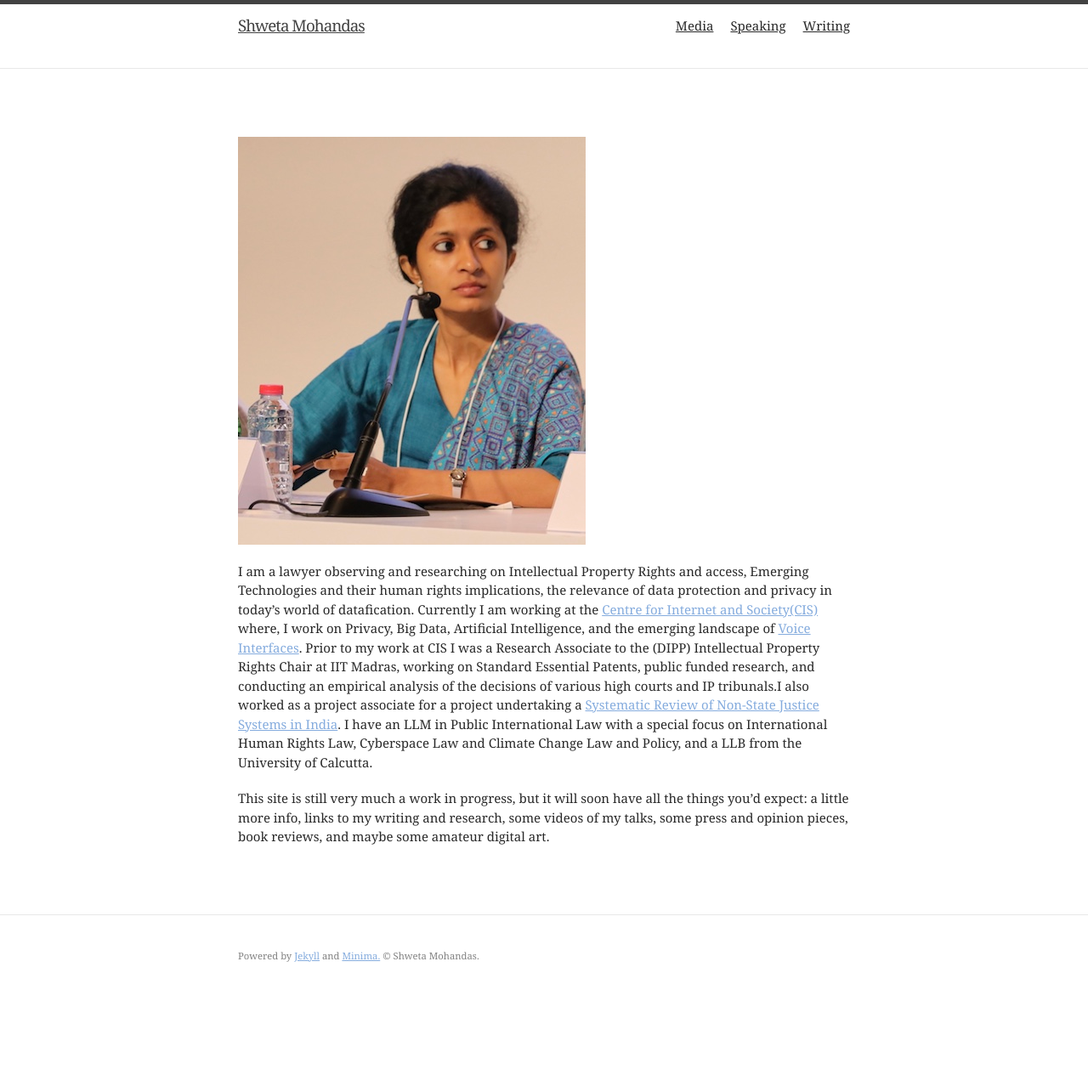
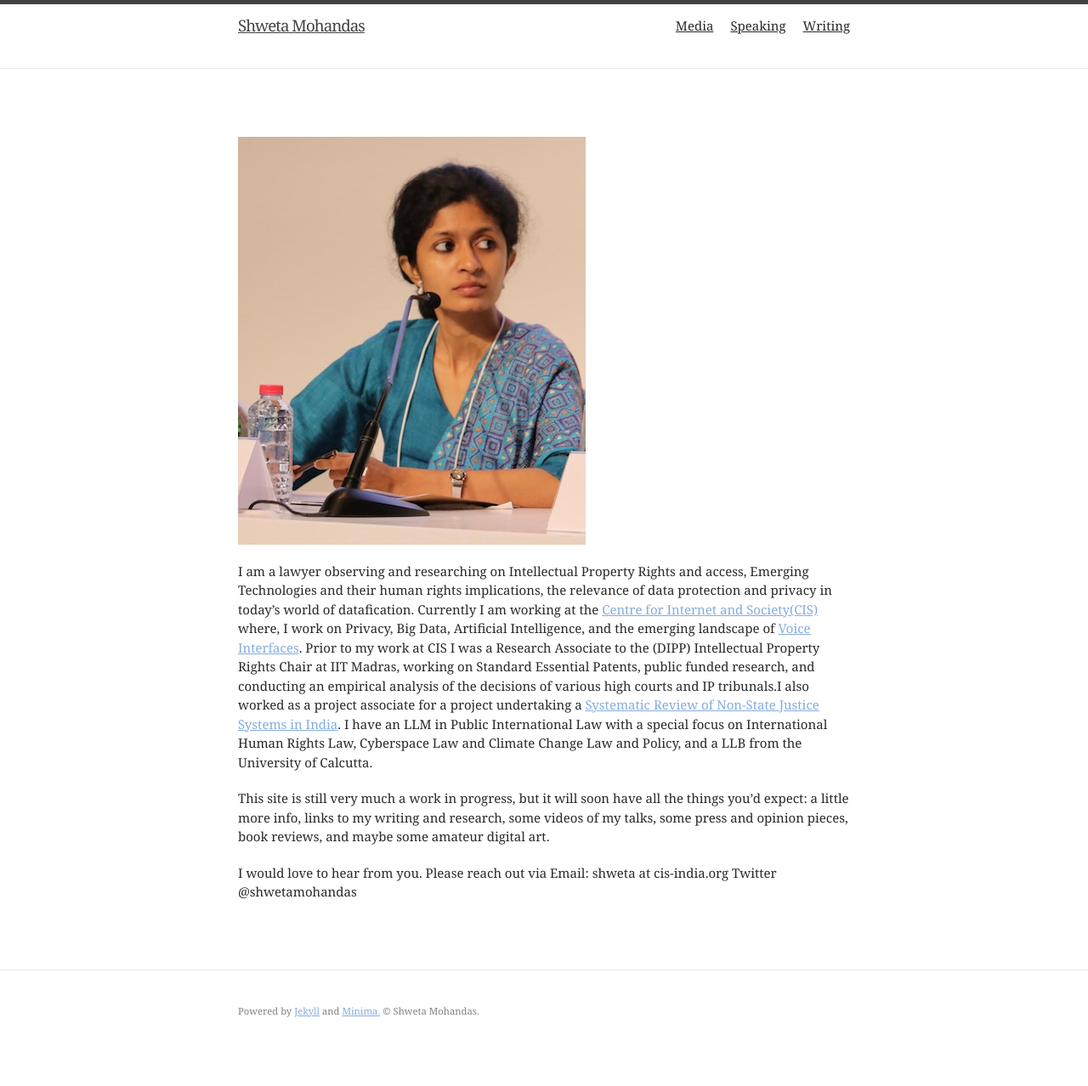
Before and after one commit to shwetamohandas/shwetamohandas.github.io, a Jekyll site: the page built from index.md, in a window 1280 px wide. Shown: the whole page at 85% size. Built offline with Jekyll 4.4.1, drawn with Linux system fonts in a browser that asks for light colours; before the commit the page ends 1213 px from its top, so only the background shows below that.

Commit message:
Update index.md

```diff
--- a/index.md
+++ b/index.md
@@ -9,3 +9,7 @@ layout: page
 I am a lawyer observing and researching on Intellectual Property Rights and access, Emerging Technologies and their human rights implications, the relevance of data protection and privacy in today's world of datafication. Currently I am working at the [Centre for Internet and Society(CIS)](https://cis-india.org/) where, I work on Privacy, Big Data, Artificial Intelligence, and the emerging landscape of [Voice Interfaces](https://cis-india.org/raw/making-voices-heard-project-announcement#:~:text=use%2C%20and%20regulation.-,Through%20the%20Making%20Voice%20Heard%20Project%20supported%20by%20Mozilla%20Corporation,voice%20interfaces%20in%20Indian%20languages%3F). Prior to my work at CIS I was a Research Associate to the (DIPP) Intellectual Property Rights Chair at IIT Madras, working on Standard Essential Patents, public funded research, and conducting an empirical analysis of the decisions of various high courts and IP tribunals.I also worked as a project associate for a project undertaking a [Systematic Review of Non-State Justice Systems in India](https://assets.publishing.service.gov.uk/media/5b0fe39d40f0b634c24e6190/NSJ-Final-Sept04_report.pdf). I have an LLM in Public International Law with a special focus on International Human Rights Law, Cyberspace Law and Climate Change Law and Policy, and a LLB from the University of Calcutta.
 
 This site is still very much a work in progress, but it will soon have all the things you’d expect: a little more info, links to my writing and research, some videos of my talks, some press and opinion pieces, book reviews, and maybe some amateur digital art.
+
+I would love to hear from you. Please reach out via
+Email: shweta at cis-india.org
+Twitter @shwetamohandas
```
